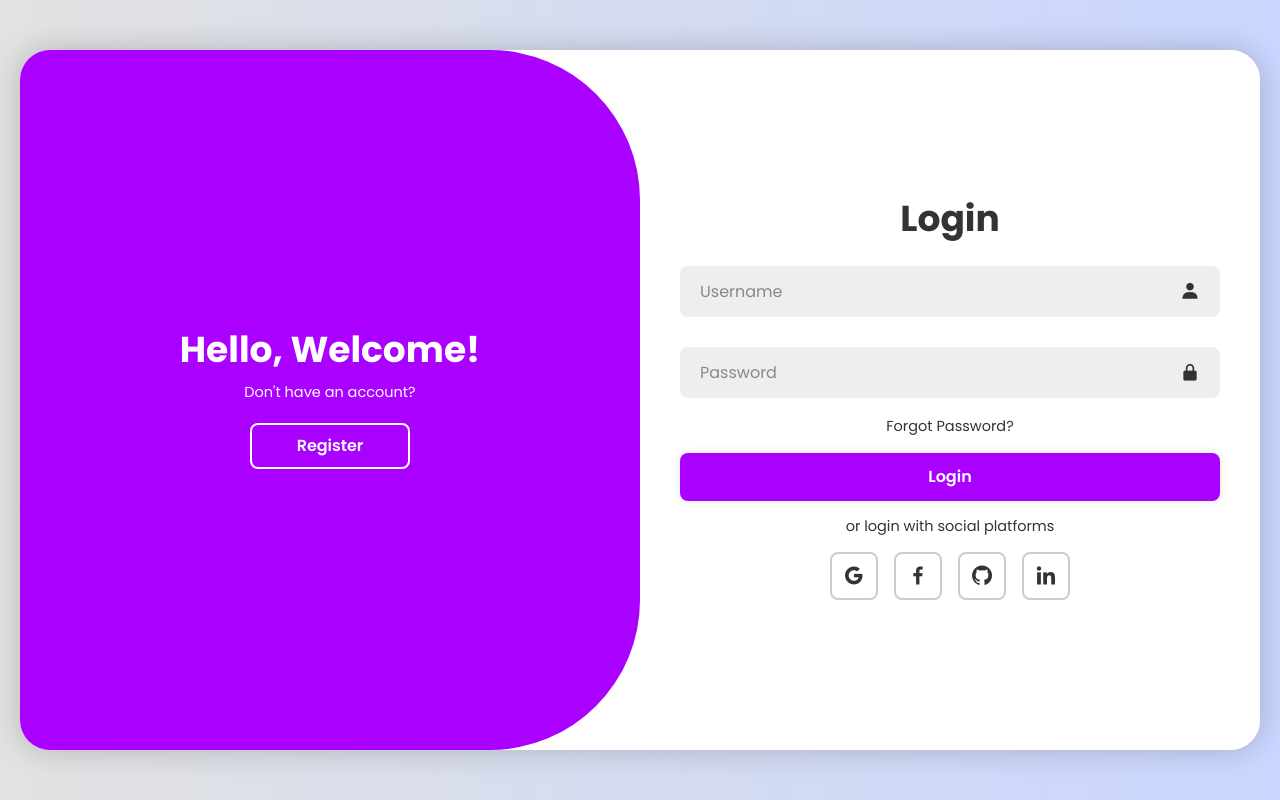
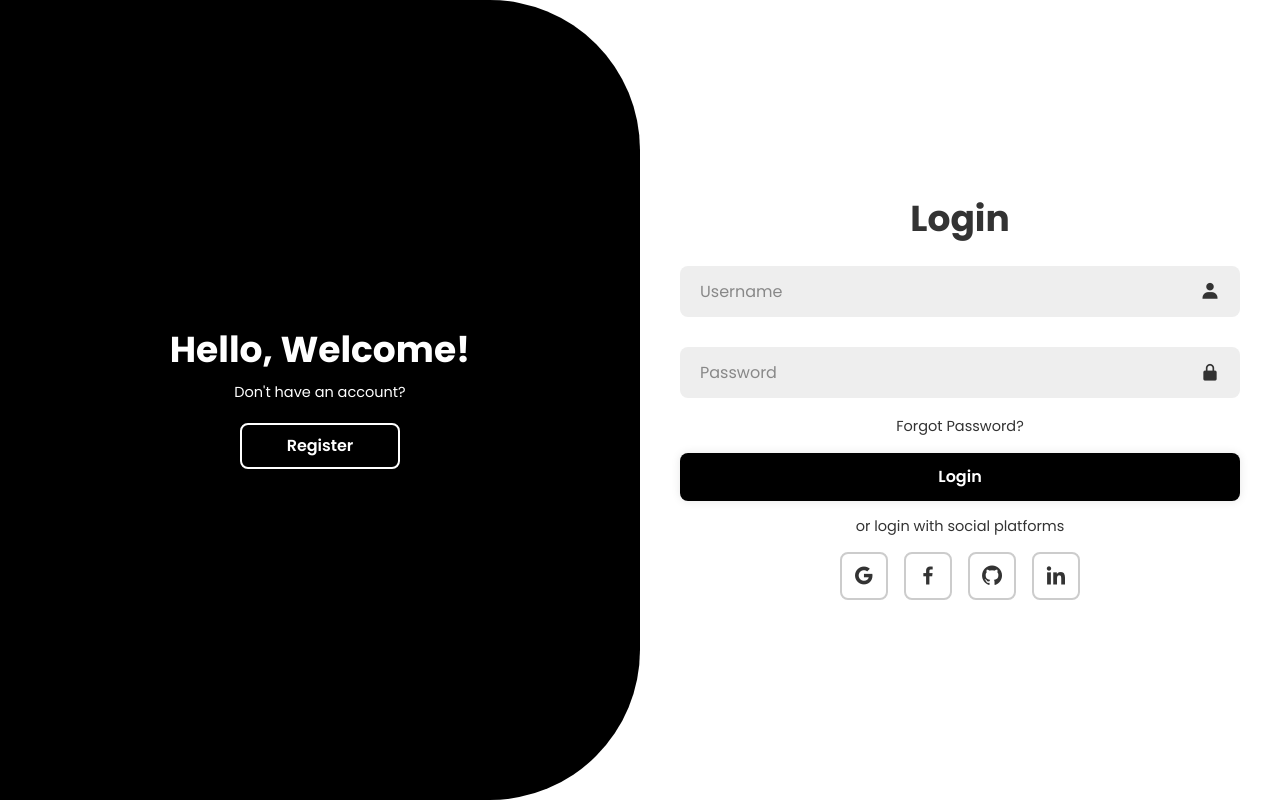
Before and after one commit to sainivas-yellapragada/project-management-system, a Django app: page / in a window 1280 px wide. Run offline with Django 5.2, Linux system fonts and the light colour scheme.

Commit message:
Modified UI

```diff
--- a/static/css/style.css
+++ b/static/css/style.css
@@ -19,11 +19,11 @@ body{
 
 .container{
     position: relative;
-    width: 2000px;
-    height: 700px;
+    width: 1000vw;
+    height: 100vh;
     background: #fff;
-    margin: 20px;
-    border-radius: 30px;
+    /*margin: 20px;
+    border-radius: 30px;*/
     box-shadow: 0 0 30px rgba(0, 0, 0, .2);
     overflow: hidden;
 }
@@ -99,7 +99,7 @@ form{ width: 100%; }
 .btn{
     width: 100%;
     height: 48px;
-    background: #aa00ff;
+    background: #000000;
     border-radius: 8px;
     box-shadow: 0 0 10px rgba(0, 0, 0, .1);
     border: none;
@@ -136,7 +136,7 @@ form{ width: 100%; }
         left: -250%;
         width: 300%;
         height: 100%;
-        background: #aa00ff;
+        background: #000000;
         /* border: 2px solid red; */
         border-radius: 150px;
         z-index: 2;
--- a/templates/app/index.html
+++ b/templates/app/index.html
@@ -64,6 +64,7 @@
 
         <div class="toggle-box">
             <div class="toggle-panel toggle-left">
+                <!--<img src="C:/Users/Bhanu Prakash/Downloads/image.png">-->
                 <h1>Hello, Welcome!</h1>
                 <p>Don't have an account?</p>
                 <button class="btn register-btn">Register</button>
```
